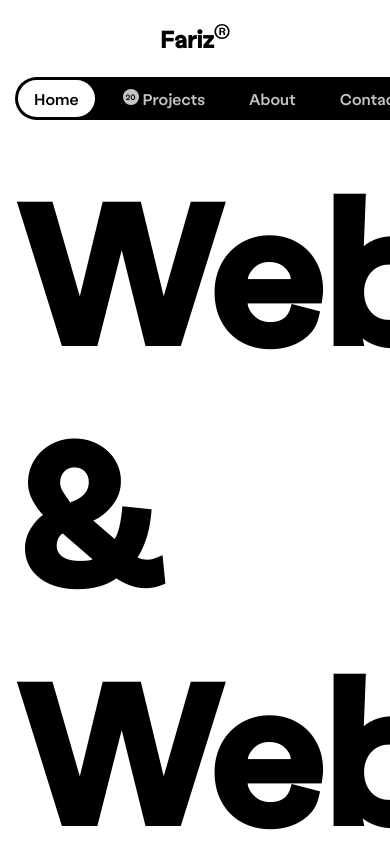
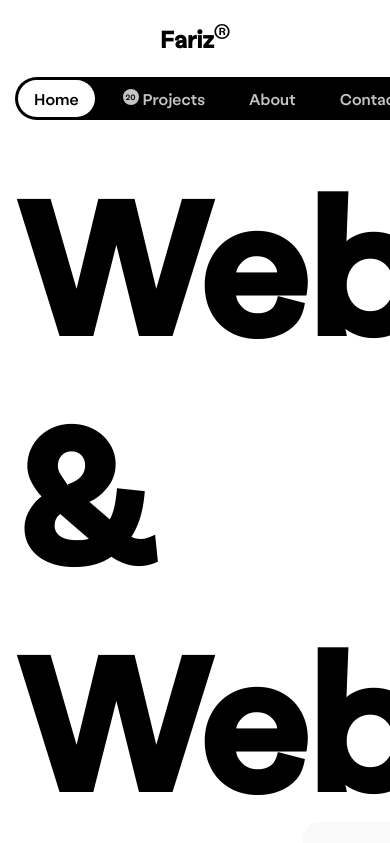
Before and after one commit to farikkm/Personal-Website, a website built with Vite: page index.html in a window 390 px wide. Both pictures are taken after a click on the item "Home". Shown: the top 843 px of the page. Built offline with nearby package versions, Linux system fonts and the light colour scheme; files whose address does not match are found by name.

Commit message:
(fix) router

```diff
--- a/index.html
+++ b/index.html
@@ -24,7 +24,7 @@
           <nav class="header__menu">
             <ul class="header__list">
               <li class="header__item _active">
-                <a href="#" class="header__link">Home</a>
+                <a data-link href="/" class="header__link">Home</a>
               </li>
               <li class="header__item">
                 <a href="#" class="header__link"
@@ -32,10 +32,10 @@
                 </a>
               </li>
               <li class="header__item">
-                <a href="#" class="header__link">About</a>
+                <a data-link href="/about" class="header__link">About</a>
               </li>
               <li class="header__item">
-                <a href="#" class="header__link"> Contact </a>
+                <a data-link href="/contact" class="header__link"> Contact </a>
               </li>
             </ul>
           </nav>
--- a/src/router/index.js
+++ b/src/router/index.js
@@ -2,11 +2,11 @@ import { Route } from "../utils/route.js";
 
 const routes = [
   new Route(/^\/$/, "home"),
-  new Route(/^\/about\/?$/, "aboout"),
+  new Route(/^\/about\/?$/, "about"),
   new Route(/^\/favorites\/?$/, "contact"),
 ];
 
-const page404 = new Route("/page-not-found", "404");
+const page404 = new Route(/^\/page-not-found\/?$/, "404");
 
 let currentModule;
 
@@ -25,8 +25,8 @@ const router = async () => {
         module.init?.();
         currentModule = module;
       })
-      .catch(() => {
-        console.warn("Error: Script file is not loaded");
+      .catch((error) => {
+        console.warn("Error: Script file is not loaded.", error);
       });
   }
 };
--- a/src/scripts/home.js
+++ b/src/scripts/home.js
@@ -1,9 +1,12 @@
 const headerItems = document.querySelectorAll(".header__item");
 
-headerItems.forEach((item) => {
-  item.addEventListener("click", () => {
-    headerItems.forEach((item) => item.classList.remove("_active"));
+export function init() {
+  headerItems.forEach((item) => {
+    item.addEventListener("click", () => toggleActive(item));
+  });
+}
 
-    item.classList.add("_active");
-  });
-});
+function toggleActive(item) {
+  headerItems.forEach((item) => item.classList.remove("_active"));
+  item.classList.add("_active");
+}
--- a/src/styles/main.css
+++ b/src/styles/main.css
@@ -8,7 +8,7 @@
   --basic-font: "Labil Grotesk";
   --reserve-font: Arial, Helvetica, sans-serif;
   /* Fonts */
-  --text-2xl: 200px;
+  --text-2xl: 190px;
   --text-xl: 140px;
   --text-m: 84px;
   /* Headings */
@@ -54,7 +54,7 @@ ul {
 }
 
 .container {
-  max-width: 1350px;
+  max-width: 1280px;
   margin: 0 auto;
   padding: 0 15px;
 }
```
Also changed, not shown: src/scripts/about.js (added), src/scripts/contact.js (renamed from src/scripts/movie.js), src/scripts/favorites.js (deleted).
